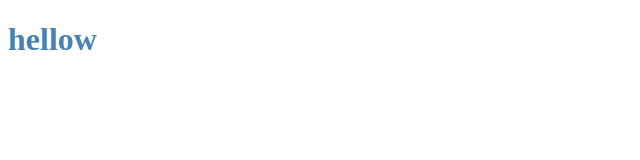
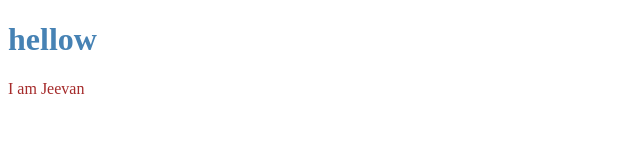
Before and after one commit to JeevanMali24/git_demo, a plain HTML site: page index.html in a window 1280 px wide. Shown: the full height of the page, 0-640 px from the left. Drawn offline with Linux system fonts and the light colour scheme.

Commit message:
add jeevan

```diff
--- a/index.html
+++ b/index.html
@@ -20,6 +20,7 @@
       </p>
     <![endif]-->
     <h1>hellow</h1>
+    <p>I am Jeevan</p>
 
     <script src="" async defer></script>
   </body>
```
